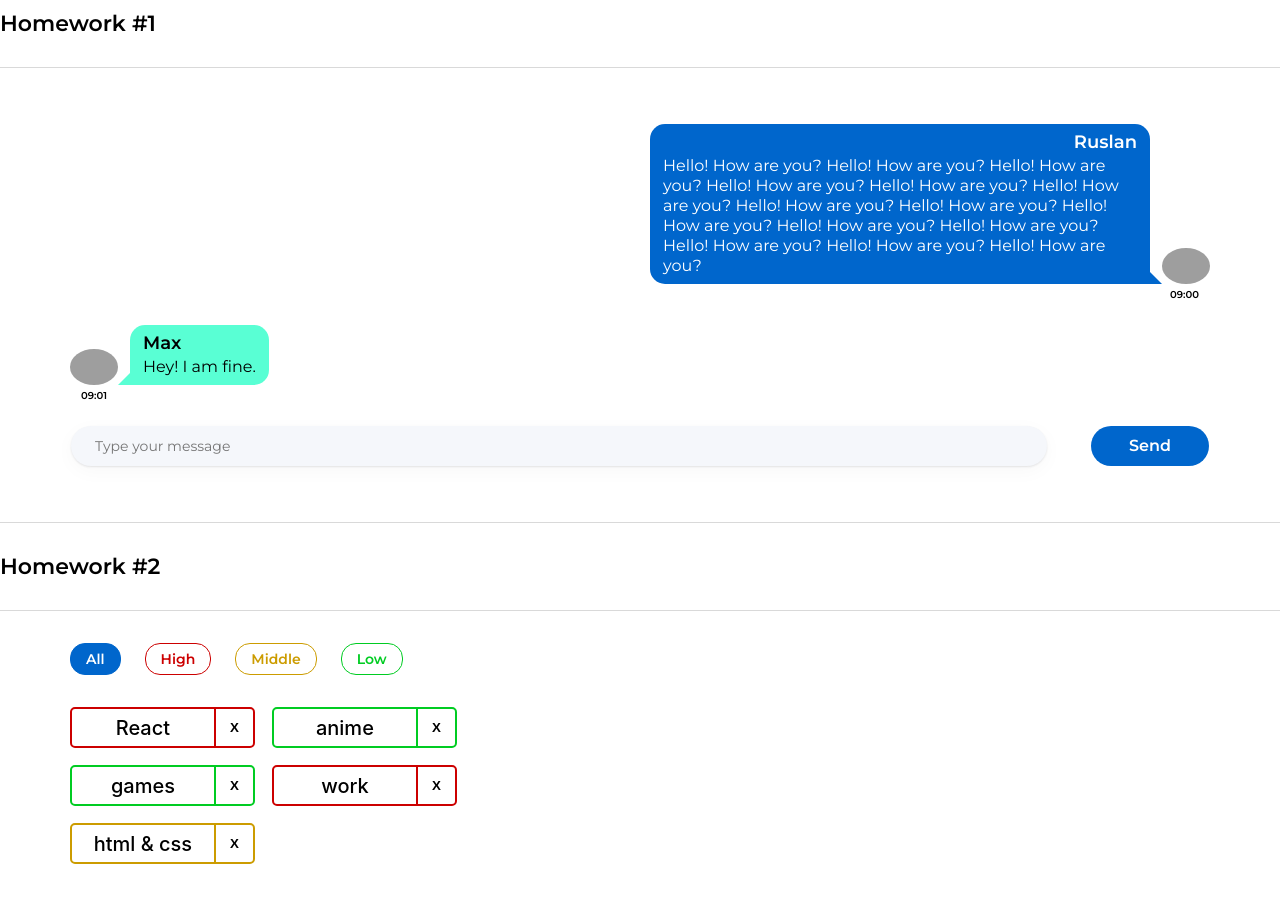
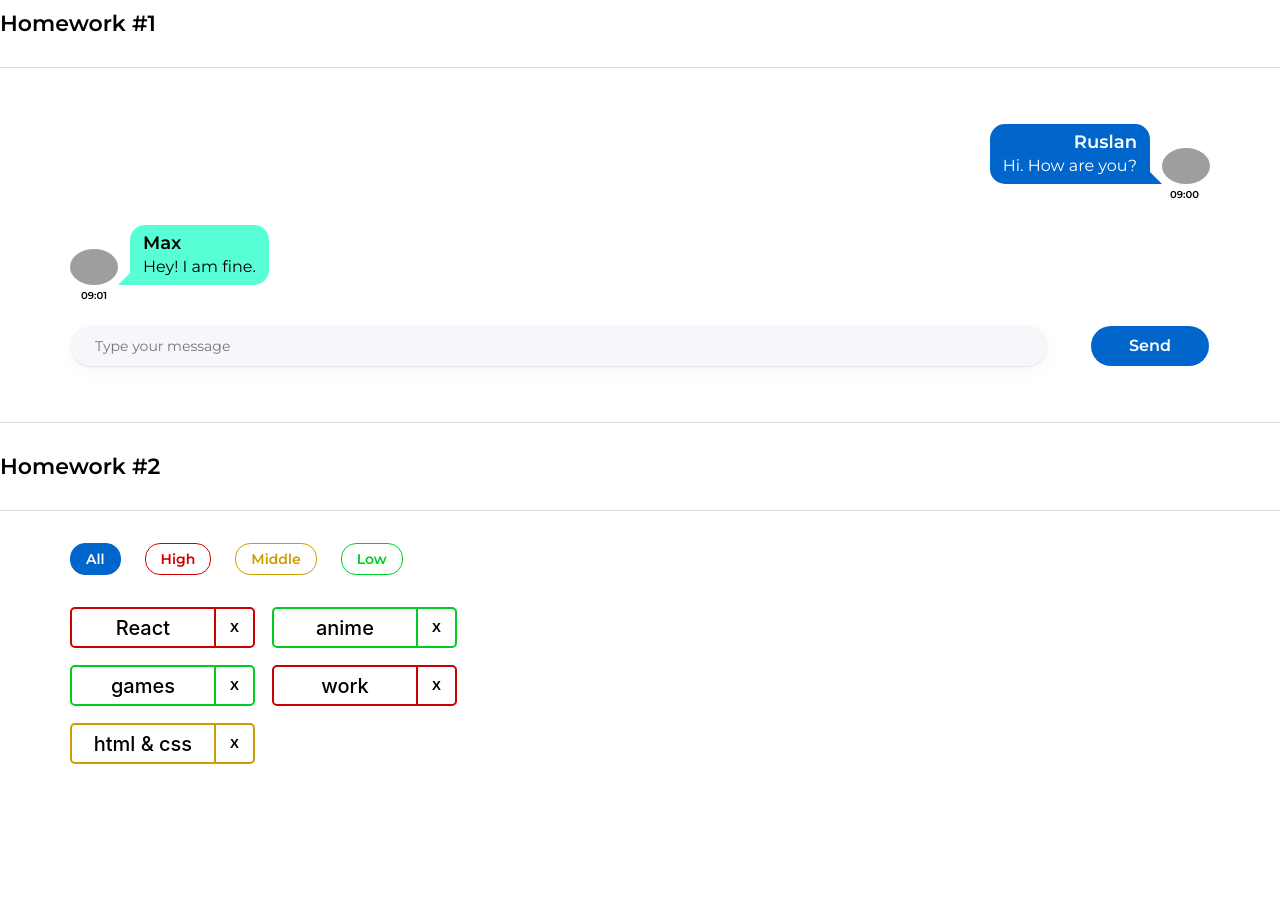
Before and after one commit to rzalyaev/hws2, a React (Create React App) app: page / in a window 1280 px wide. Shown: the top 902 px of the page. Built offline with nearby package versions, Linux system fonts and the light colour scheme; grey boxes are pictures that could not be loaded.

Commit message:
Mark technical tasks as done

```diff
--- a/src/s2-homeworks/hw01/HW1.tsx
+++ b/src/s2-homeworks/hw01/HW1.tsx
@@ -3,14 +3,13 @@ import Message from './message/Message'
 import MessageSender from './message-sender/MessageSender'
 import s2 from '../../s1-main/App.module.css'
 import FriendMessage from './friend-message/FriendMessage'
-import avatar from './avatar.png'
 
 /*
-* 1 - описать тип MessageType
-* 2 - описать тип MessagePropsType в файле Message.tsx
-* 3 - в файле Message.tsx отобразить приходящие данные
-* 4 - выполнить пункты 2, 3 в файле FriendMessage.tsx
-* 5 - сделать стили в соответствии с дизайном
+* 1 + описать тип MessageType
+* 2 + описать тип MessagePropsType в файле Message.tsx
+* 3 + в файле Message.tsx отобразить приходящие данные
+* 4 + выполнить пункты 2, 3 в файле FriendMessage.tsx
+* 5 + сделать стили в соответствии с дизайном
 * */
 
 // нужно создать правильный тип вместо any
@@ -34,7 +33,7 @@ export const message0: MessageType = {
         name: 'Ruslan',  // можно менять
     },
     message: {
-        text: 'Hello! How are you? Hello! How are you? Hello! How are you? Hello! How are you? Hello! How are you? Hello! How are you? Hello! How are you? Hello! How are you? Hello! How are you? Hello! How are you? Hello! How are you? Hello! How are you? Hello! How are you? Hello! How are you? ', // можно менять
+        text: 'Hi. How are you?', // можно менять
         time: '09:00', // можно менять
     },
 }
```
